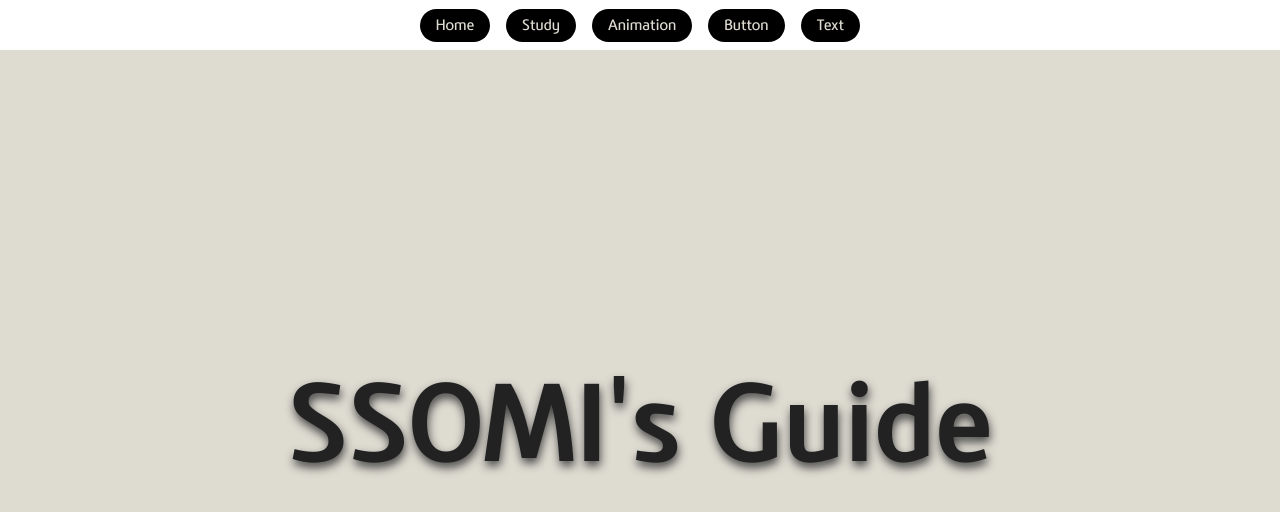
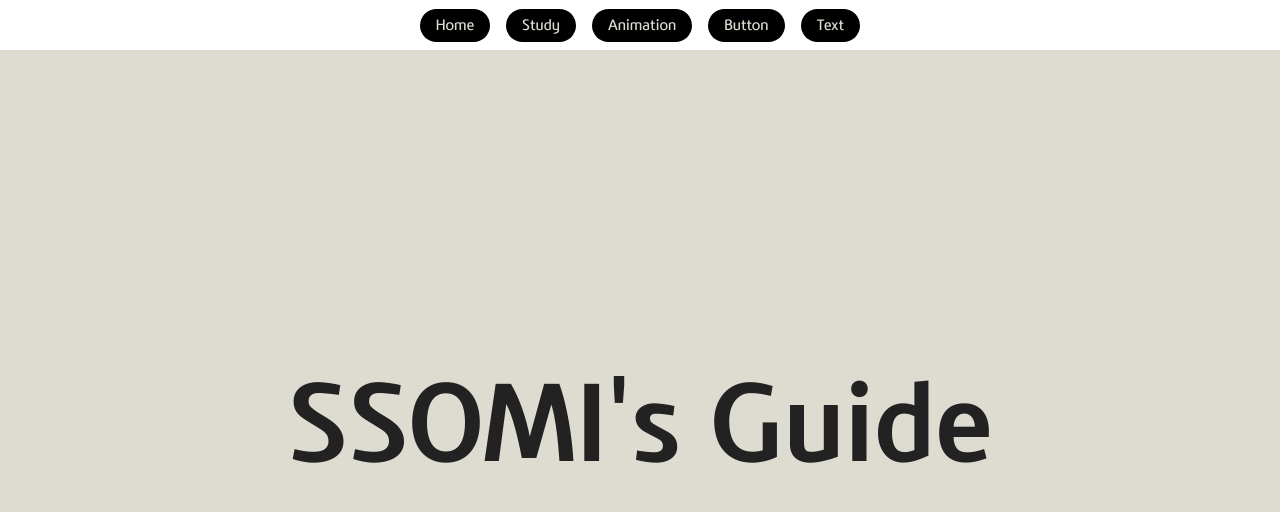
Before and after one commit to So-Mi-Gyeong/ssomi_vue, a Vue app: page / in a window 1280 px wide. Shown: the top 512 px of the page. Built offline with nearby package versions, Linux system fonts and the light colour scheme; a web font is replaced by a local one.

Commit message:
[수정] 배고파파

```diff
--- a/src/components/HelloWorld.vue
+++ b/src/components/HelloWorld.vue
@@ -18,7 +18,6 @@ export default {
   h1{
     font-size: 10rem;
     color: #222;
-    text-shadow: 0.1rem 0.5rem 1rem #474747;
     word-break: break-word;
     text-align: center;
     @media (max-width: 750px) {
```
